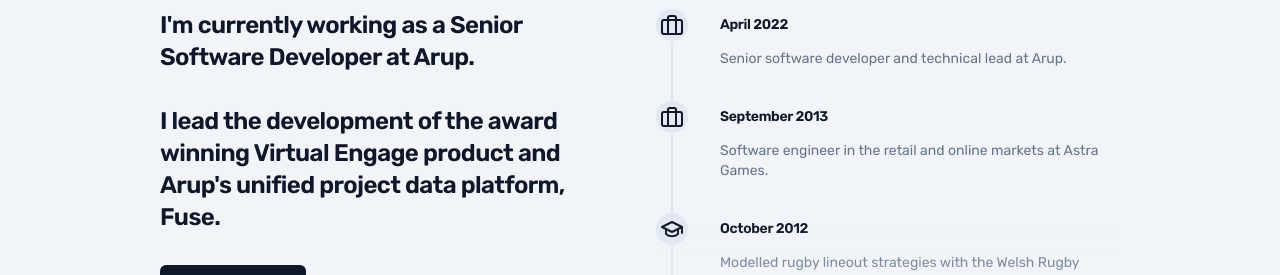
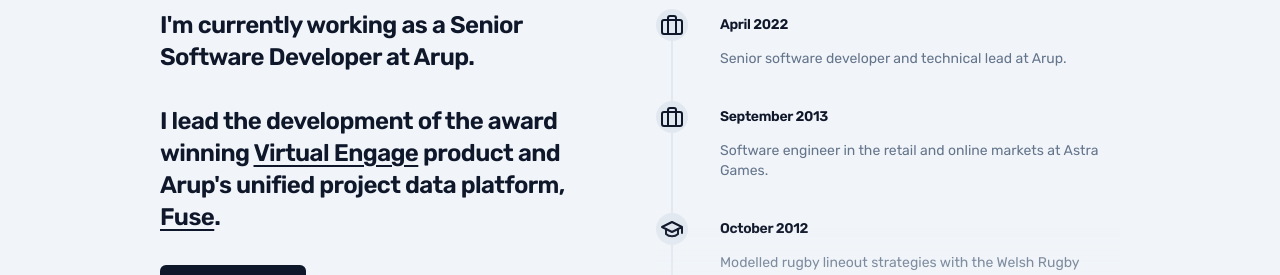
Before and after one commit to cerimorse/cerimorse.com, a Next.js app: page / in a window 1280 px wide. Shown: the part 1880-2155 px from the top of the page. Built offline with nearby package versions, Linux system fonts and the light colour scheme; no server answers.

Commit message:
feat: add underline style to link component

```diff
--- a/src/app/page.js
+++ b/src/app/page.js
@@ -93,6 +93,7 @@
               <Typography variant="h3">
                 {"I lead the development of the award winning "}
                 <Link
+                  variant="underline"
                   href="https://www.arup.com/services/tools/virtual-engage"
                   target="_blank"
                   rel="noopener"
@@ -101,6 +102,7 @@
                 </Link>
                 {" product and Arup's unified project data platform, "}
                 <Link
+                  variant="underline"
                   href="https://www.arup.com/services/tools/fuse"
                   target="_blank"
                   rel="noopener"
--- a/src/components/common/link.js
+++ b/src/components/common/link.js
@@ -7,6 +7,7 @@
   variants: {
     variant: {
       default: "text-primary underline-offset-4 hover:underline",
+      underline: "text-primary underline-offset-4 underline",
       unstyled: "",
     },
   },
```
